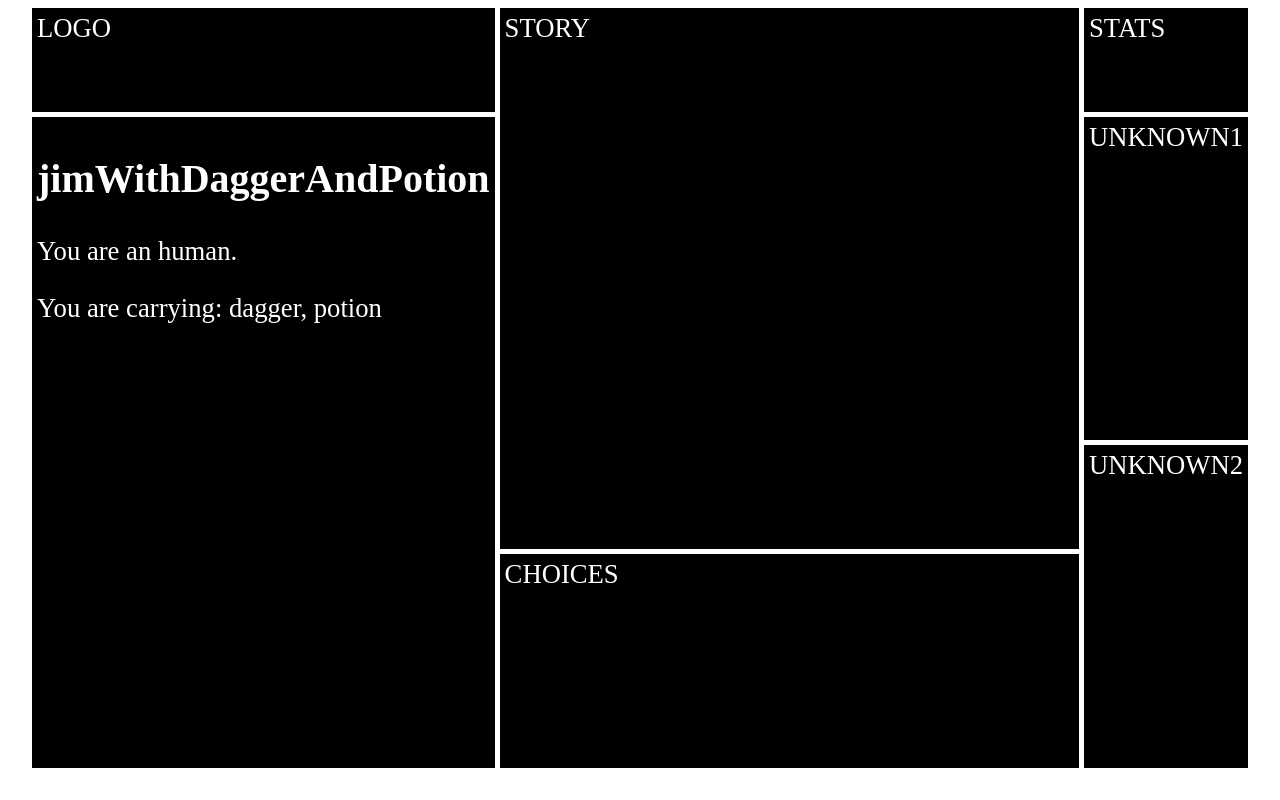
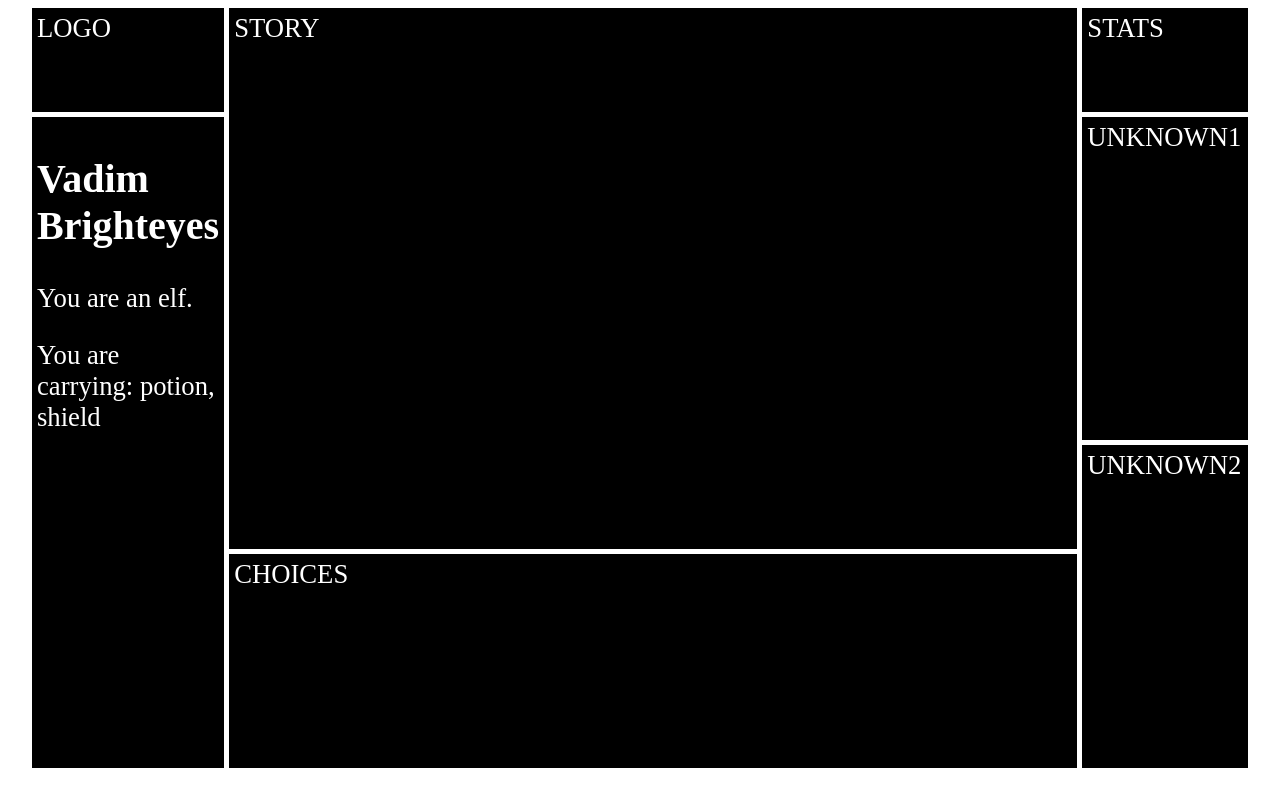
Before and after one commit to wilsonrocks/adventure-story, a React (Create React App) app: page / in a window 1280 px wide. Built offline with nearby package versions, Linux system fonts and the light colour scheme.

Commit message:
add separate file with startup state in so it can be tested

```diff
--- a/src/components/app/app.component.jsx
+++ b/src/components/app/app.component.jsx
@@ -1,14 +1,14 @@
 import React from 'react';
 import Character from '../character';
-
-import examples from '../../schema/examples';
+import matchSchema from '../../schema/schemaPropType';
+import fullSchema from '../../schema/schema';
 
 import './app.scss';
 
-const App = () => (
+const App = ({ fullState }) => (
   <div className="app-grid">
     <div className="logo">LOGO</div>
-    <Character fullState={examples[2]} />
+    <Character fullState={fullState} />
     <div className="story">STORY</div>
     <div className="choices">CHOICES</div>
     <div className="stats">STATS</div>
@@ -17,4 +17,8 @@ const App = () => (
   </div>
 );
 
+App.propTypes = {
+  fullState: matchSchema(fullSchema).isRequired,
+};
+
 export default App;
--- a/src/components/app/app.container.jsx
+++ b/src/components/app/app.container.jsx
@@ -1,9 +1,20 @@
 import React from 'react';
 import AppComponent from './app.component';
+import startUpState from '../../schema/startUpState';
+
 
 class App extends React.Component {
+  state = {
+    fullState: startUpState,
+  }
+
   render() {
-    return <AppComponent />;
+    const { fullState } = this.state;
+    return (
+      <AppComponent
+        fullState={fullState}
+      />
+    );
   }
 }
 
--- /dev/null
+++ b/src/schema/startUpState.js
@@ -0,0 +1,11 @@
+const startUpState = {
+  characterName: 'Vadim Brighteyes',
+  characterInventory: ['potion', 'shield'],
+  characterRace: 'elf',
+  foeKind: 'orc',
+  exits: [],
+  loot: ['ring'],
+  gameStatus: 'inProgress',
+};
+
+export default startUpState;
```
Also changed, not shown: 1 other file (tests, documents, lock files or other folders).
